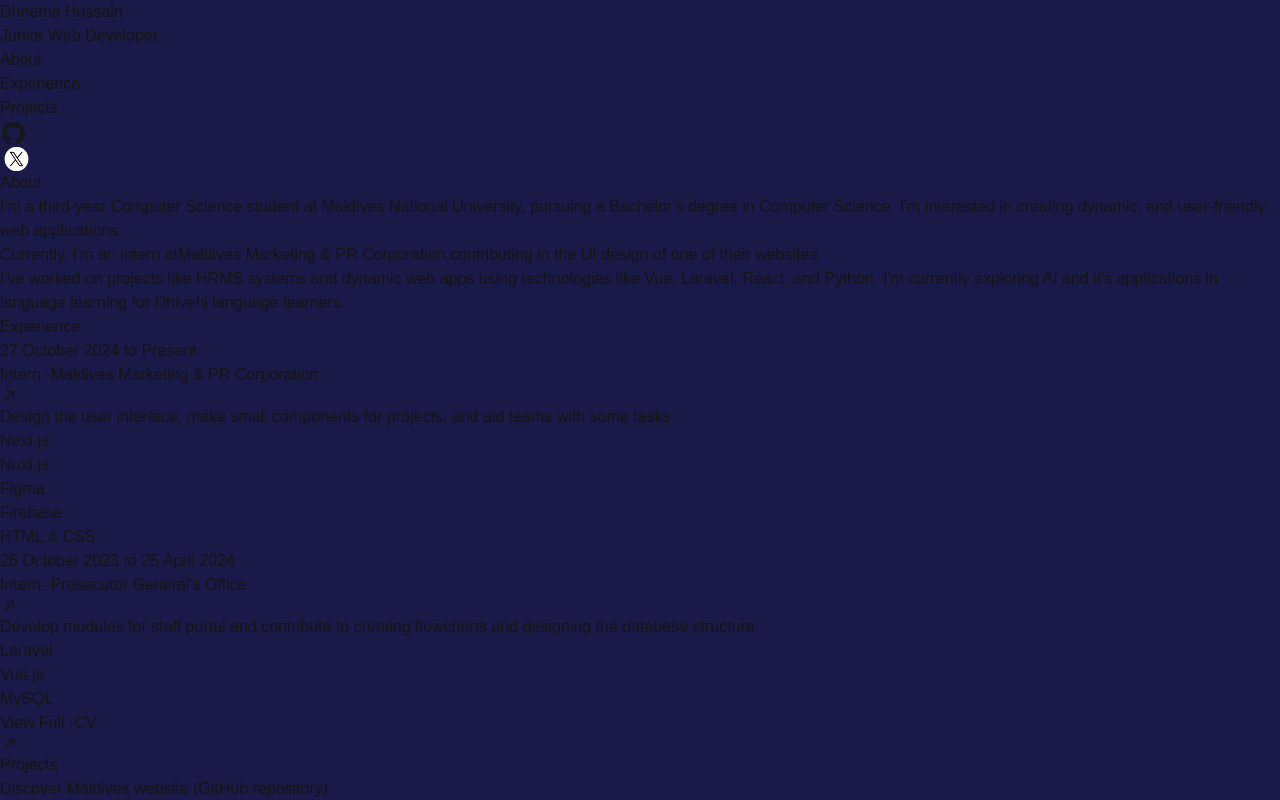
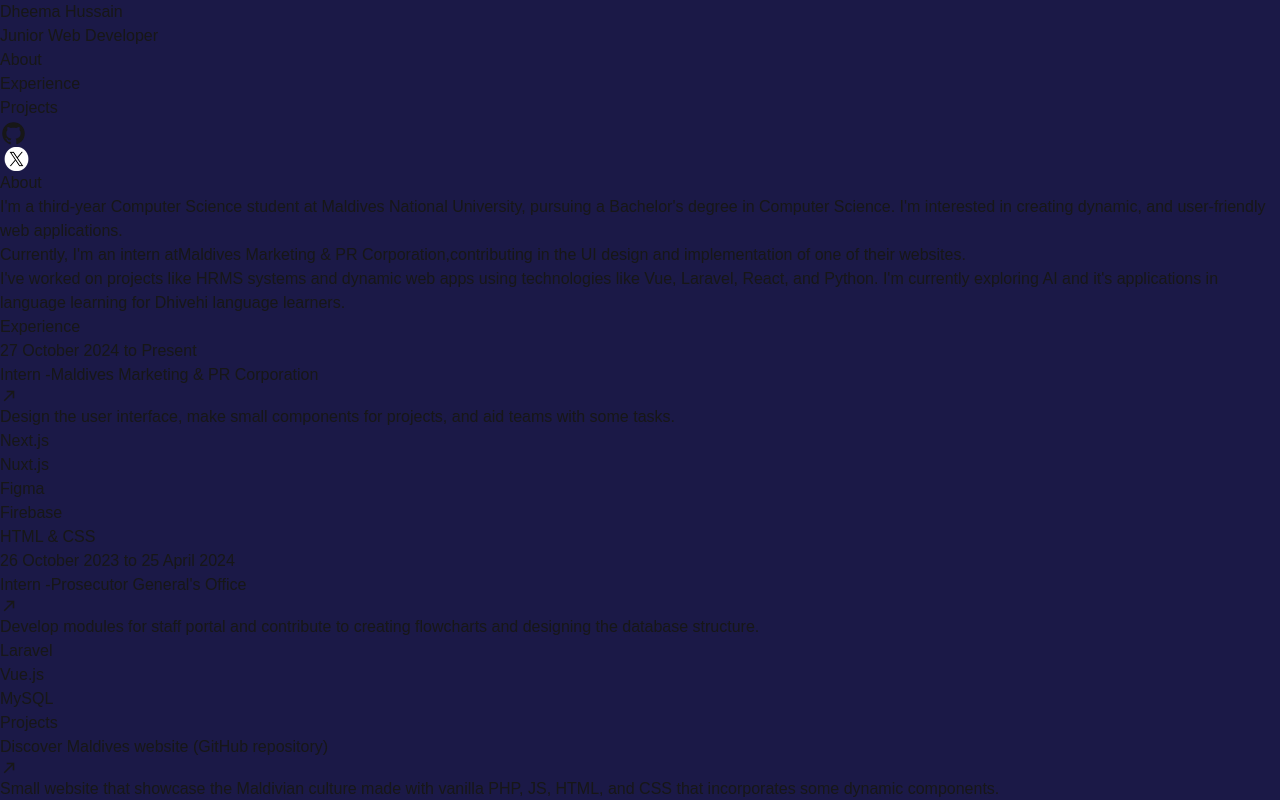
Before and after one commit to dhymaaaa/codefolio, a Next.js app: page / in a window 1280 px wide. Shown: the top 800 px of the page. Built offline with nearby package versions, Linux system fonts and the light colour scheme.

Commit message:
about section edits

```diff
--- a/src/app/components/Main.tsx
+++ b/src/app/components/Main.tsx
@@ -19,7 +19,7 @@
                         <a className='font-medium text-slate-200 hover:text-[#FFA500] focus-visible:text-[#FFA500] ml-1 mr-1' href="https://corporate.visitmaldives.com/" target='_blank' rel='noreferrer noopener'>
                             Maldives Marketing & PR Corporation,
                         </a>
-                        contributing in the UI design of one of their websites.
+                        contributing in the UI design and implementation of one of their websites.
                     </p>
                     <p>
                         I&apos;ve worked on projects like HRMS systems and dynamic web apps using technologies like Vue, Laravel, React, and Python. I&apos;m currently exploring AI and it&apos;s applications in language learning for Dhivehi language learners.
@@ -111,13 +111,13 @@
                             </div>
                         </div>
                     </li>
-                    <li className='mb-12'>
+                    {/* <li className='mb-12'>
                         <a className='inline-flex items-center font-medium leading-tight text-slate-200 hover:text-[#FFA500] focus-visible:text-[#FFA500] group/link text-base' href="/files/Resume.pdf" target='_blank'>
                             View Full -
                             <span className="ml-1">CV</span>
                             <Icon path={mdiArrowTopRight} size={0.75} className='ml-1' />
                         </a>
-                    </li>
+                    </li> */}
                 </ol>
             </section>
             <section id='projects' className='mb-8 scroll-mt-16 md:mb-24 lg:mb-36 lg:scroll-mt-24' aria-label='Selected projects'>
```
